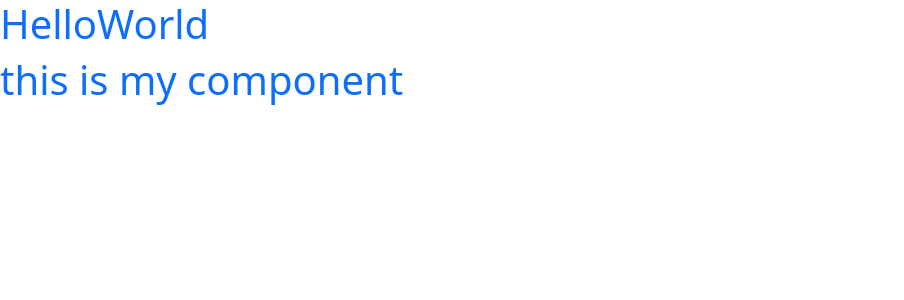
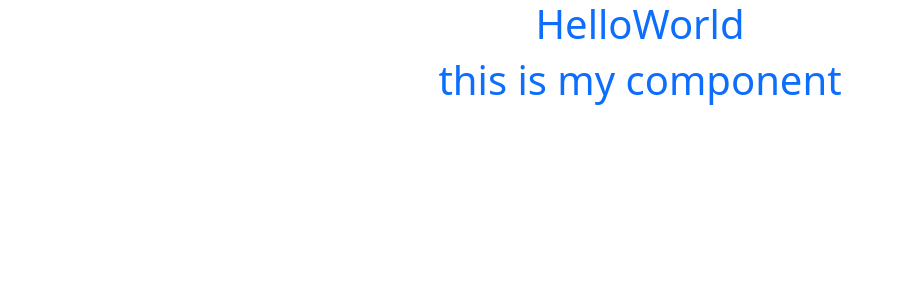
Before and after one commit to mohammad468/start-typescript, a React (Create React App) app: page / in a window 1280 px wide. Shown: the top 300 px of the page, without its empty margins (0-904 px from the left). Built offline with nearby package versions, Linux system fonts and the light colour scheme.

Commit message:
شروع یادگیری tsx

```diff
--- a/src/App.tsx
+++ b/src/App.tsx
@@ -1,12 +1,16 @@
 import React from "react";
 import "./App.scss";
-import MyComponents from "./MyComponents";
+import MyComponents from "./components/MyComponents";
 
 function App() {
   return (
     <div>
-      <h1>HelloWorld</h1>
-      <MyComponents />
+      <div className="d-flex justify-content-center">
+        <h1>HelloWorld</h1>
+      </div>
+      <div className="d-flex justify-content-center">
+        <MyComponents />
+      </div>
     </div>
   );
 }
```
Also changed, not shown: src/components/MyComponents.tsx (renamed from src/MyComponents.tsx).
